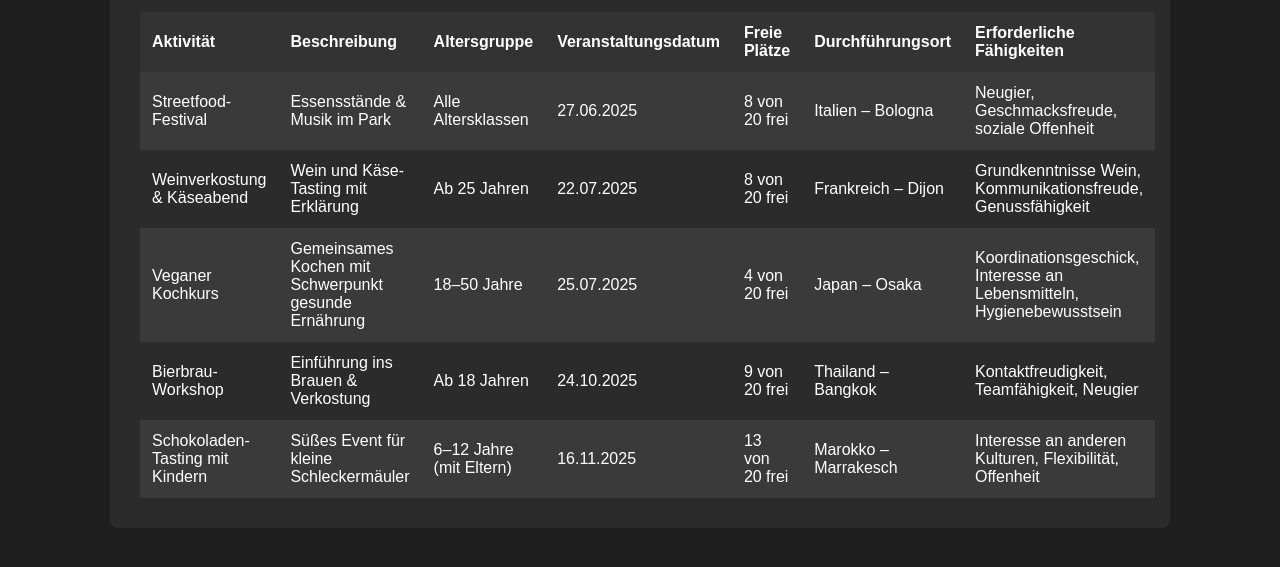
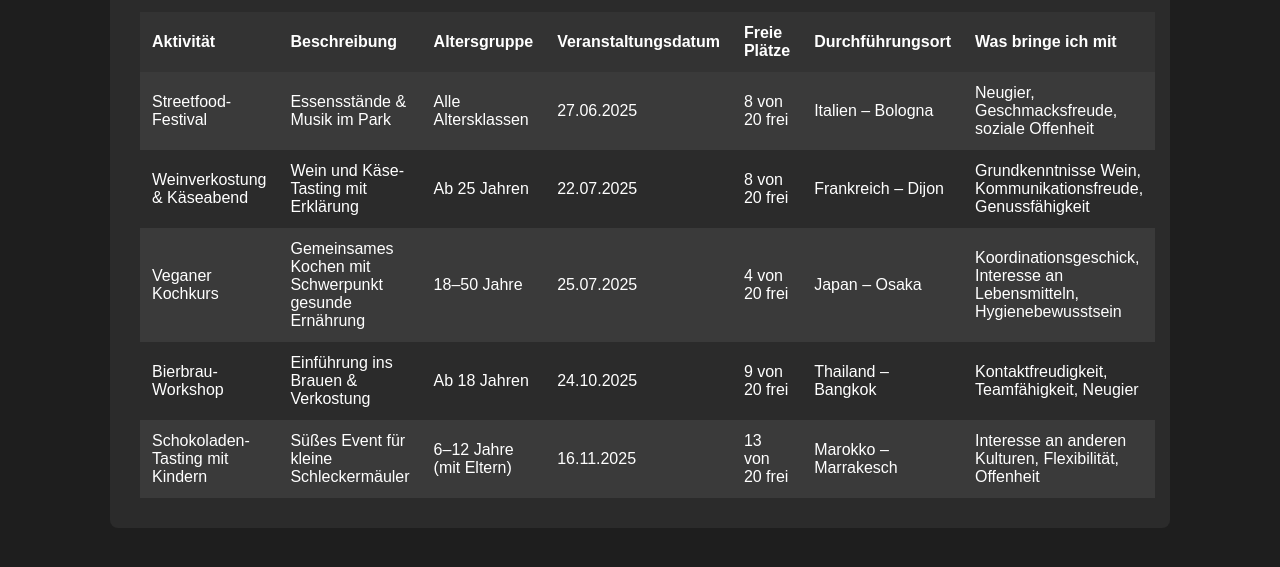
Before and after one commit to Melihtrk81/Veranstaltungsplaner, a plain HTML site: page kulinarik.html in a window 1280 px wide. Shown: the part 165-732 px from the top of the page. Drawn offline with Linux system fonts and the light colour scheme.

Commit message:
Update kulinarik.html

```diff
--- a/kulinarik.html
+++ b/kulinarik.html
@@ -145,7 +145,7 @@
       Durchführungsort
      </th>
      <th>
-      Erforderliche Fähigkeiten
+      Was bringe ich mit
      </th>
     </tr>
     <tr>
```
